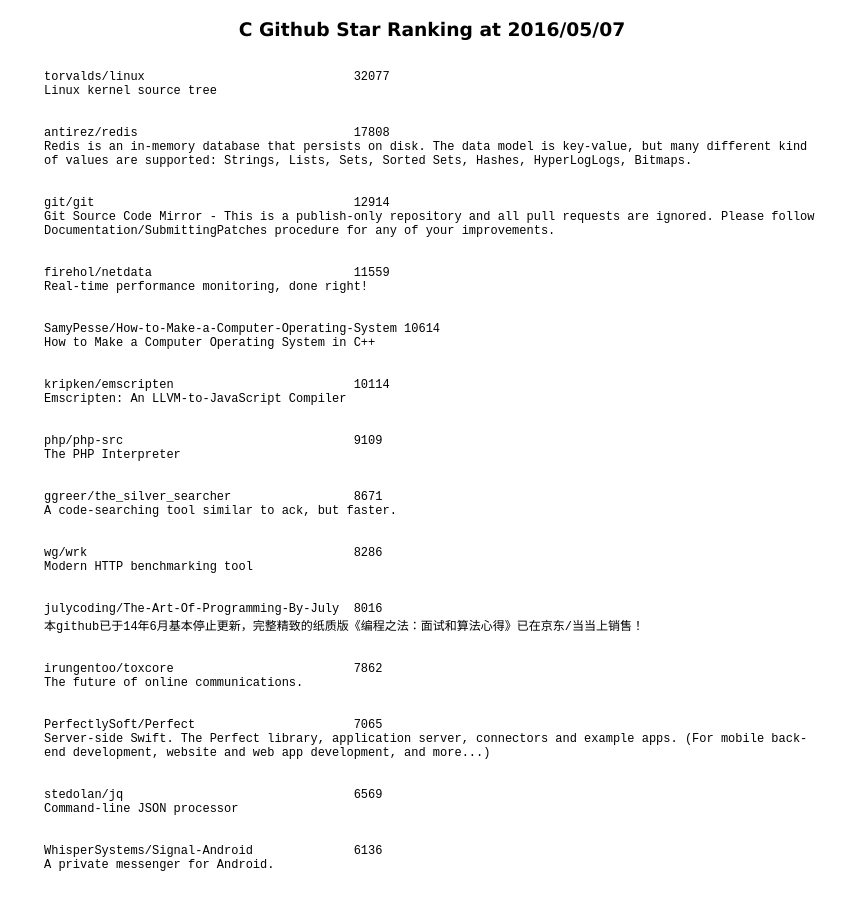
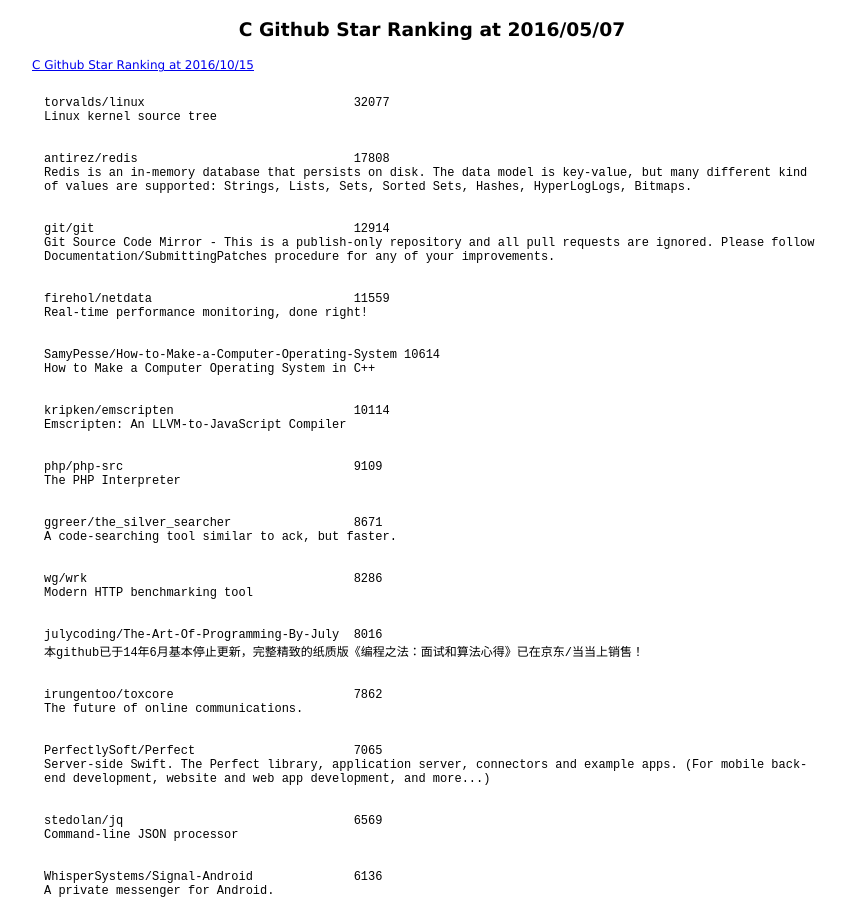
Before and after one commit to 38elements/38elements.github.com, a Jekyll site: the page built from _posts/2016-05-07-c-repository-github-star-ranking.md, in a window 1280 px wide and 900 px high. Shown: the whole window, without its empty margins (208-1054 px from the left). Built offline with Jekyll 4.4.1, drawn with Linux system fonts in a browser that asks for light colours.

Commit message:
Update 2016-05-07-c-repository-github-star-ranking.md

```diff
--- a/_posts/2016-05-07-c-repository-github-star-ranking.md
+++ b/_posts/2016-05-07-c-repository-github-star-ranking.md
@@ -2,6 +2,7 @@
 layout: posts
 title: C Github Star Ranking at 2016/05/07
 ---
+[C Github Star Ranking at 2016/10/15](/2016/10/15/c-repository-github-star-ranking.html)
 <pre style="background-color: white;border: none;">
 torvalds/linux                             32077
 Linux kernel source tree
```
